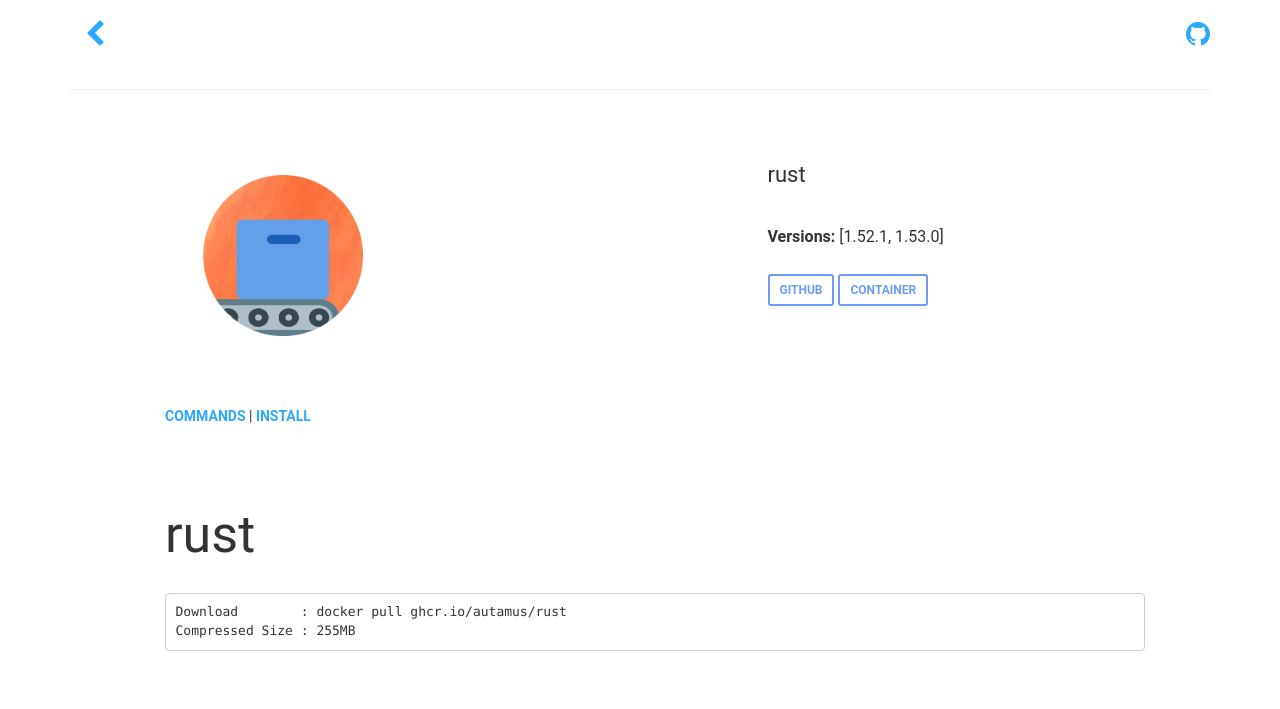
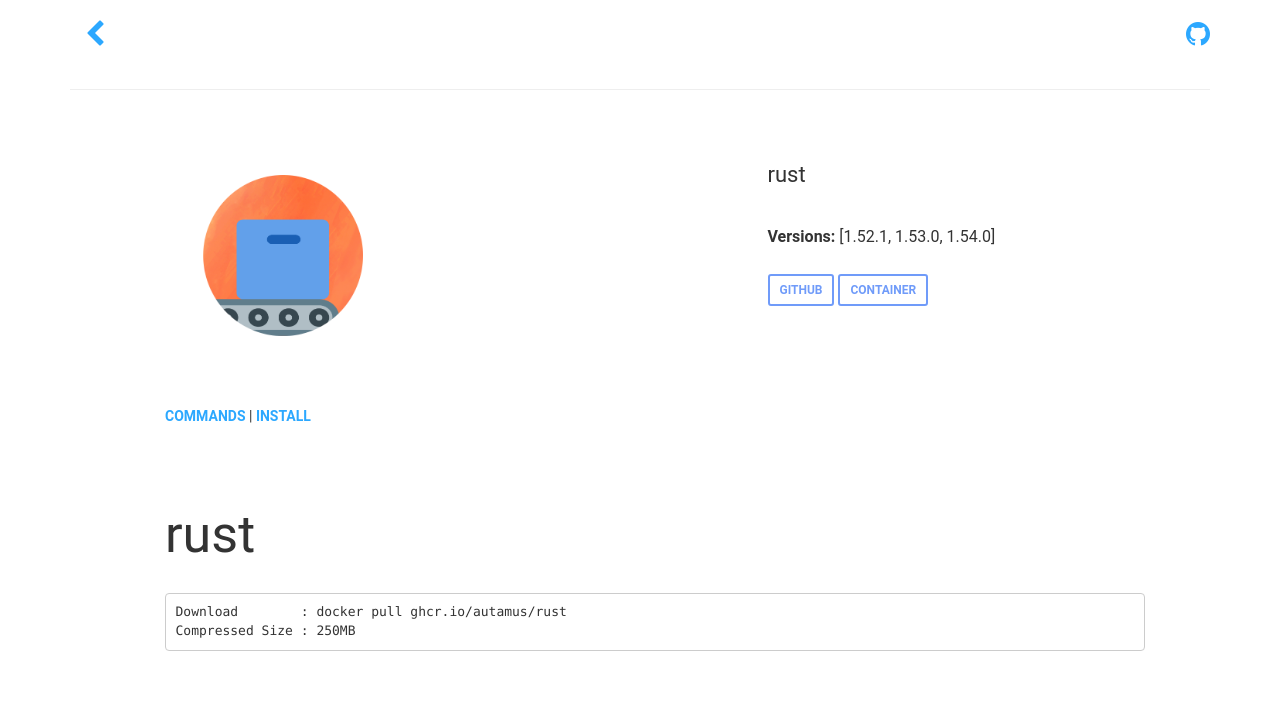
Before and after one commit to autamus/registry, a Jekyll site: the page built from _library/rust.md, in a window 1280 px wide. Shown: the top 709 px of the page. Built offline with Jekyll 4.4.1, drawn with Linux system fonts in a browser that asks for light colours; nearby versions of some CDN libraries.

Commit message:
Update rust to 1.54.0 at 2021-08-28 01:00:10.356513177 +0000 UTC m=+3.644585424

````diff
--- a/_library/rust.md
+++ b/_library/rust.md
@@ -5,8 +5,9 @@ github: https://github.com/autamus/registry/blob/main/containers/r/rust/spack.ya
 versions:
 - 1.52.1
 - 1.53.0
-updated_at: 2021-08-27T17:56:31.812212497Z
-size: 255MB
+- 1.54.0
+updated_at: 2021-08-28T01:00:10.356130074Z
+size: 250MB
 description: .format( cargo=join_path(boot_bin, 'cargo
 container_url: https://github.com/orgs/autamus/packages/container/package/rust
 
@@ -14,7 +15,7 @@ container_url: https://github.com/orgs/autamus/packages/container/package/rust
 # rust
 ```bash
 Download        : docker pull ghcr.io/autamus/rust
-Compressed Size : 255MB
+Compressed Size : 250MB
 ```
 
 ## Description
````
